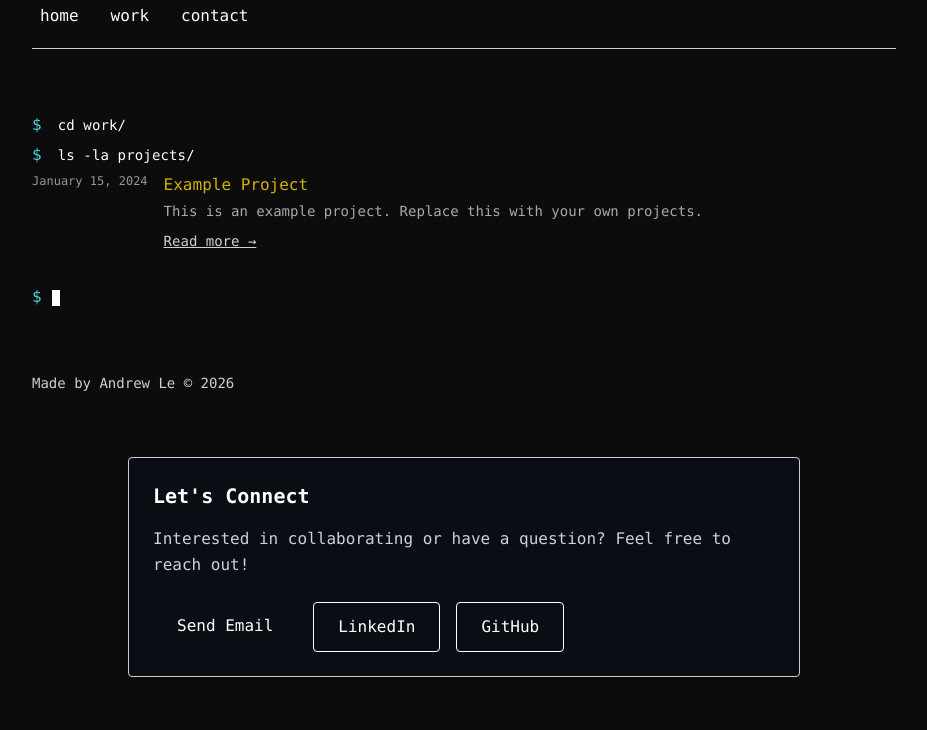
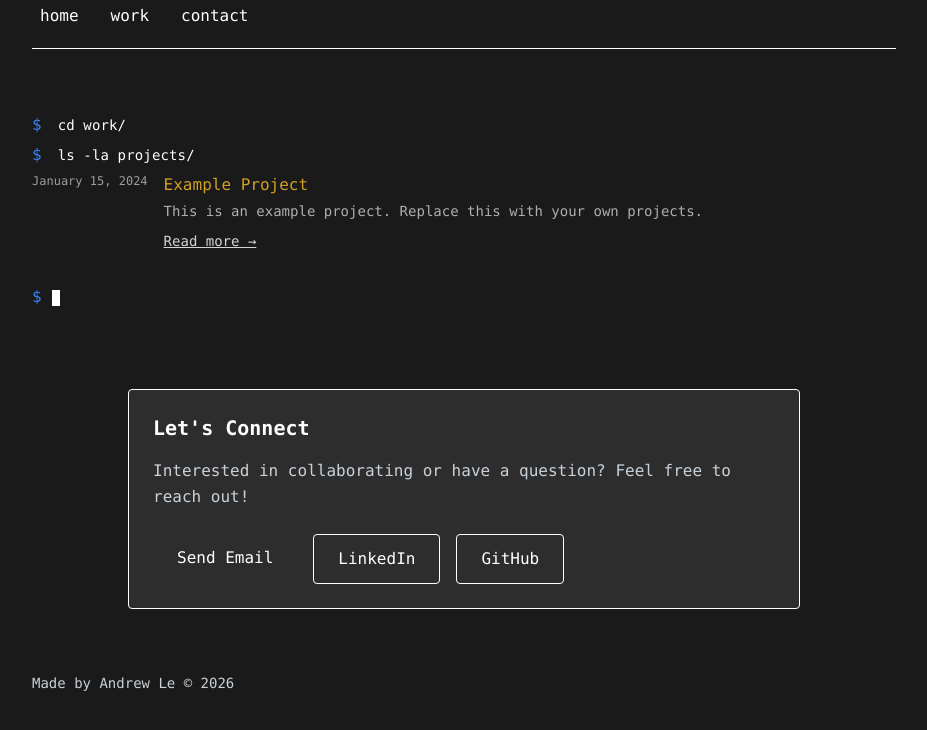
Before and after one commit to letriandrew/letriandrew.dev, a Next.js app: page /work in a window 1280 px wide. Shown: the top 730 px of the page, without its empty margins (176-1103 px from the left). Built offline with nearby package versions, Linux system fonts and the light colour scheme.

Commit message:
add photo, recenter

```diff
--- a/app/blog/[slug]/page.tsx
+++ b/app/blog/[slug]/page.tsx
@@ -83,7 +83,7 @@ export default function Blog({ params }) {
         }}
       />
       <div className="terminal-line mb-6">
-        <span className="terminal-prompt text-terminal-cyan">$</span>
+        <span className="terminal-prompt text-terminal-blue">$</span>
         <span className="terminal-text text-terminal-text ml-2">cat posts/{post.slug}.mdx</span>
       </div>
       <div className="terminal-output">
@@ -100,7 +100,7 @@ export default function Blog({ params }) {
         </article>
       </div>
       <div className="terminal-line mt-8">
-        <span className="terminal-prompt text-terminal-cyan">$</span>
+        <span className="terminal-prompt text-terminal-blue">$</span>
         <span className="terminal-cursor ml-2"></span>
       </div>
     </section>
--- a/app/blog/page.tsx
+++ b/app/blog/page.tsx
@@ -9,18 +9,18 @@ export default function Page() {
   return (
     <section className="terminal-section">
       <div className="terminal-line mb-6">
-        <span className="terminal-prompt text-terminal-cyan">$</span>
+        <span className="terminal-prompt text-terminal-blue">$</span>
         <span className="terminal-text text-terminal-text ml-2">cd blog/</span>
       </div>
       <div className="terminal-line mb-2">
-        <span className="terminal-prompt text-terminal-cyan">$</span>
+        <span className="terminal-prompt text-terminal-blue">$</span>
         <span className="terminal-text text-terminal-text ml-2">ls -la posts/</span>
       </div>
       <div className="terminal-output">
         <BlogPosts />
       </div>
       <div className="terminal-line mt-8">
-        <span className="terminal-prompt text-terminal-cyan">$</span>
+        <span className="terminal-prompt text-terminal-blue">$</span>
         <span className="terminal-cursor ml-2"></span>
       </div>
     </section>
--- a/app/components/figlet-banner.tsx
+++ b/app/components/figlet-banner.tsx
@@ -1,7 +1,9 @@
 export function FigletBanner() {
   return (
     <div className="terminal-figlet mb-8">
-      <pre className="terminal-figlet-text text-terminal-text font-mono text-xs leading-tight whitespace-pre">
+      <div className="flex flex-row items-center gap-6 md:gap-8">
+        <div className="flex-1 min-w-0">
+          <pre className="terminal-figlet-text text-terminal-blue font-mono text-xs leading-tight whitespace-pre overflow-x-auto">
 {` .d888888                 dP                              dP
 d8'    88                 88                              88
 88aaaaa88a 88d888b. .d888b88 88d888b. .d8888b. dP  dP  dP 88        .d8888b.
@@ -9,10 +11,18 @@ d8'    88                 88                              88
 88     88  88    88 88.  .88 88       88.  ... 88.88b.88' 88        88.  ...
 88     88  dP    dP \`88888P8 dP       \`88888P' 8888P Y8P  88888888P \`88888P'
 ooooooooooooooooooooooooooooooooooooooooooooooooooooooooooooooooooooooooooooo`}
-      </pre>
-      <p className="text-terminal-text text-sm mt-2 ml-1">
-        Welcome to my personal portfolio website! (Version 1.0.0)
-      </p>
+          </pre>
+          <p className="text-terminal-text text-sm mt-2 ml-1">
+            Welcome to my personal portfolio website! (Version 1.0.0)
+          </p>
+        </div>
+        <div className="w-28 h-28 sm:w-32 sm:h-32 md:w-36 md:h-36 lg:w-40 lg:h-40 rounded-2xl bg-[#2d2d2d] border border-terminal-border flex items-center justify-center overflow-hidden flex-shrink-0">
+          {/* Replace this div with your image when ready:
+              <img src="/your-photo.jpg" alt="Andrew Le" className="w-full h-full object-cover rounded-2xl" />
+          */}
+          <span className="text-terminal-text text-xs opacity-50">Photo</span>
+        </div>
+      </div>
     </div>
   )
 }
--- a/app/components/nav.tsx
+++ b/app/components/nav.tsx
@@ -44,7 +44,7 @@ export function Navbar() {
                   key={path}
                   href="#work"
                   onClick={handleWorkClick}
-                  className="terminal-nav-item text-terminal-text hover:text-terminal-cyan transition-colors"
+                  className="terminal-nav-item text-terminal-text hover:text-terminal-blue transition-colors"
                 >
                   {name}
                 </a>
--- a/app/components/posts.tsx
+++ b/app/components/posts.tsx
@@ -26,7 +26,7 @@ export function BlogPosts() {
                 <span className="text-terminal-text text-xs opacity-70 tabular-nums min-w-[100px]">
                   {formatDate(post.metadata.publishedAt, false)}
                 </span>
-                <span className="text-terminal-amber tracking-tight hover:text-terminal-cyan transition-colors">
+                <span className="text-terminal-amber tracking-tight hover:text-terminal-blue transition-colors">
                   {post.metadata.title}
                 </span>
               </div>
--- a/app/components/projects.tsx
+++ b/app/components/projects.tsx
@@ -46,7 +46,7 @@ export function Projects({ projects }: ProjectsProps) {
                   )}
                   <Link
                     href={`/work/${project.slug}`}
-                    className="inline-block text-sm text-terminal-text hover:text-terminal-cyan transition-colors underline"
+                    className="inline-block text-sm text-terminal-text hover:text-terminal-blue transition-colors underline"
                   >
                     Read more →
                   </Link>
--- a/app/contact-section.tsx
+++ b/app/contact-section.tsx
@@ -1,8 +1,8 @@
 export function ContactSection() {
   return (
     <div className="w-full flex justify-center mt-12 mb-16">
-      <div className="border border-terminal-border rounded p-6 bg-[#0a0e14] max-w-2xl w-full mx-4">
-        <h2 className="text-terminal-text text-xl font-semibold mb-4">
+      <div className="border border-terminal-border rounded p-6 bg-[#2d2d2d] max-w-2xl w-full mx-4">
+        <h2 className="text-terminal-amber text-xl font-semibold mb-4">
           Let's Connect
         </h2>
         <p className="text-terminal-text mb-6 leading-relaxed">
@@ -11,7 +11,7 @@ export function ContactSection() {
         <div className="flex flex-col sm:flex-row gap-4">
           <a
             href="mailto:letriandrew@gmail.com"
-            className="inline-block px-6 py-3 bg-terminal-text text-[#0a0e14] font-medium rounded hover:bg-[#e0e0e0] transition-colors text-center"
+            className="inline-block px-6 py-3 bg-terminal-blue text-white font-medium rounded hover:bg-[#2563eb] transition-colors text-center"
           >
             Send Email
           </a>
@@ -19,7 +19,7 @@ export function ContactSection() {
             href="https://www.linkedin.com/in/letriandrew/"
             target="_blank"
             rel="noopener noreferrer"
-            className="inline-block px-6 py-3 border border-terminal-text text-terminal-text font-medium rounded hover:bg-terminal-text hover:text-[#0a0e14] transition-colors text-center"
+            className="inline-block px-6 py-3 border border-terminal-blue text-terminal-blue font-medium rounded hover:bg-terminal-blue hover:text-white transition-colors text-center"
           >
             LinkedIn
           </a>
@@ -27,7 +27,7 @@ export function ContactSection() {
             href="https://github.com/letriandrew"
             target="_blank"
             rel="noopener noreferrer"
-            className="inline-block px-6 py-3 border border-terminal-text text-terminal-text font-medium rounded hover:bg-terminal-text hover:text-[#0a0e14] transition-colors text-center"
+            className="inline-block px-6 py-3 border border-terminal-blue text-terminal-blue font-medium rounded hover:bg-terminal-blue hover:text-white transition-colors text-center"
           >
             GitHub
           </a>
--- a/app/global.css
+++ b/app/global.css
@@ -35,18 +35,18 @@ html {
 
 /* Terminal Theme - Apply to entire page */
 .terminal-theme {
-  background-color: #0c0c0c;
-  color: #cccccc;
+  background-color: var(--terminal-bg);
+  color: var(--terminal-text);
 }
 
 .terminal-body-bg {
-  background-color: #0c0c0c;
-  color: #cccccc;
+  background-color: var(--terminal-bg);
+  color: var(--terminal-text);
 }
 
 .terminal-main-container {
   min-height: 100vh;
-  background-color: #0c0c0c;
+  background-color: var(--terminal-bg);
   font-family: 'Cascadia Code', 'Consolas', 'Courier New', monospace;
 }
 
@@ -117,7 +117,7 @@ html {
 }
 
 .terminal-theme a:hover {
-  color: var(--terminal-cyan);
+  color: var(--terminal-blue);
 }
 
 /* Terminal text utility classes */
@@ -172,20 +172,22 @@ html {
 
 .prose a {
   @apply underline transition-all underline-offset-2 decoration-[0.1em];
-  color: var(--terminal-text);
+  color: var(--terminal-blue);
 }
 
 .prose a:hover {
-  color: var(--terminal-cyan);
+  color: var(--terminal-blue);
+  opacity: 0.8;
 }
 
 .prose-invert a {
   @apply underline transition-all underline-offset-2 decoration-[0.1em];
-  color: var(--terminal-text);
+  color: var(--terminal-blue);
 }
 
 .prose-invert a:hover {
-  color: var(--terminal-cyan);
+  color: var(--terminal-blue);
+  opacity: 0.8;
 }
 
 .prose .anchor:after {
@@ -316,28 +318,28 @@ table {
   text-wrap: balance;
 }
 
-/* Terminal CSS Custom Properties - White Text for Readability */
+/* Terminal CSS Custom Properties - Modern Dark Gray Theme */
 :root {
-  --terminal-bg: #0a0e14;
-  --terminal-bg-header: #1a1e24;
+  --terminal-bg: #1a1a1a;
+  --terminal-bg-header: #2d2d2d;
   --terminal-text: #ffffff;
   --terminal-green: #ffffff;
-  --terminal-green-dark: #e0e0e0;
-  --terminal-blue: #ffffff;
-  --terminal-amber: #ffd700;
-  --terminal-red: #ff6b6b;
-  --terminal-cyan: #4dd0e1;
-  --terminal-border: #3d4758;
-  --terminal-shadow: rgba(0, 0, 0, 0.5);
+  --terminal-green-dark: #e5e5e5;
+  --terminal-blue: #3b82f6;
+  --terminal-amber: #fbbf24;
+  --terminal-red: #ef4444;
+  --terminal-cyan: #06b6d4;
+  --terminal-border: #404040;
+  --terminal-shadow: rgba(0, 0, 0, 0.4);
 }
 
 @media (prefers-color-scheme: dark) {
   :root {
-    --terminal-bg: #0a0e14;
-    --terminal-bg-header: #1a1e24;
+    --terminal-bg: #1a1a1a;
+    --terminal-bg-header: #2d2d2d;
     --terminal-text: #ffffff;
     --terminal-green: #ffffff;
-    --terminal-border: #3d4758;
+    --terminal-border: #404040;
   }
 }
 
@@ -385,9 +387,16 @@ table {
   line-height: 1.2;
   margin: 0;
   overflow-x: auto;
+  white-space: pre;
 }
 
 @media (max-width: 640px) {
+  .terminal-figlet-text {
+    font-size: 0.5rem;
+  }
+}
+
+@media (min-width: 641px) and (max-width: 768px) {
   .terminal-figlet-text {
     font-size: 0.625rem;
   }
@@ -440,7 +449,7 @@ table {
 
 /* Terminal Prompt Styling */
 .terminal-prompt {
-  color: var(--terminal-cyan);
+  color: var(--terminal-blue);
   margin-right: 8px;
   font-weight: 500;
   user-select: none;
@@ -617,6 +626,6 @@ table {
 }
 
 .terminal-command-wrapper:hover .terminal-prompt {
-  color: var(--terminal-cyan);
-  text-shadow: 0 0 8px var(--terminal-cyan);
+  color: var(--terminal-blue);
+  text-shadow: 0 0 8px var(--terminal-blue);
 }
--- a/app/layout.tsx
+++ b/app/layout.tsx
@@ -60,9 +60,9 @@ export default function RootLayout({
             <div className="terminal-content-area py-8">
               {children}
             </div>
+            <ContactSection />
             <Footer />
           </div>
-          <ContactSection />
           <Analytics />
           <SpeedInsights />
         </main>
--- a/app/page.tsx
+++ b/app/page.tsx
@@ -10,11 +10,11 @@ export default function Page() {
     <section className="terminal-section">
       <FigletBanner />
       <div className="terminal-line mb-6">
-        <span className="terminal-prompt text-terminal-cyan">$</span>
+        <span className="terminal-prompt text-terminal-blue">$</span>
         <span className="terminal-text text-terminal-text ml-2">cat about.txt</span>
       </div>
       <div className="terminal-output mb-8">
-        <h1 className="mb-4 text-2xl font-semibold tracking-tighter text-terminal-text">
+        <h1 className="mb-4 text-2xl font-semibold tracking-tighter text-terminal-amber">
           Andrew Le is a software engineer and security engineer.
         </h1>
         <p className="mb-4 text-terminal-text leading-relaxed">
@@ -27,7 +27,7 @@ export default function Page() {
       </div>
 
       <div className="terminal-line mb-2">
-        <span className="terminal-prompt text-terminal-cyan">$</span>
+        <span className="terminal-prompt text-terminal-blue">$</span>
         <span className="terminal-text text-terminal-text ml-2">cat experience.txt</span>
       </div>
       <div className="terminal-output mb-8">
@@ -35,7 +35,7 @@ export default function Page() {
           {experience.map((exp, index) => (
             <div
               key={index}
-              className="w-12 h-12 rounded-lg bg-[#161b22] border border-[#30363d] flex items-center justify-center hover:border-terminal-cyan transition-colors"
+              className="w-12 h-12 rounded-lg bg-[#2d2d2d] border border-[#404040] flex items-center justify-center hover:border-terminal-blue transition-colors"
             >
               {exp.logo ? (
                 <img src={exp.logo} alt={exp.company} className="w-full h-full object-contain rounded-lg" />
@@ -71,7 +71,7 @@ export default function Page() {
       </div>
 
       <div id="work" className="terminal-line mb-2">
-        <span className="terminal-prompt text-terminal-cyan">$</span>
+        <span className="terminal-prompt text-terminal-blue">$</span>
         <span className="terminal-text text-terminal-text ml-2">ls -la projects/</span>
       </div>
       <div className="terminal-output">
@@ -79,7 +79,7 @@ export default function Page() {
       </div>
 
       <div className="terminal-line mt-8">
-        <span className="terminal-prompt text-terminal-cyan">$</span>
+        <span className="terminal-prompt text-terminal-blue">$</span>
         <span className="terminal-cursor ml-2"></span>
       </div>
     </section>
--- a/app/work/[slug]/page.tsx
+++ b/app/work/[slug]/page.tsx
@@ -80,7 +80,7 @@ export default function Project({ params }) {
         }}
       />
       <div className="terminal-line mb-6">
-        <span className="terminal-prompt text-terminal-cyan">$</span>
+        <span className="terminal-prompt text-terminal-blue">$</span>
         <span className="terminal-text text-terminal-text ml-2">cat projects/{project.slug}.mdx</span>
       </div>
       <div className="terminal-output">
@@ -97,7 +97,7 @@ export default function Project({ params }) {
                 href={project.metadata.githubUrl}
                 target="_blank"
                 rel="noopener noreferrer"
-                className="text-terminal-text hover:text-terminal-cyan transition-colors"
+                className="text-terminal-text hover:text-terminal-blue transition-colors"
               >
                 GitHub →
               </a>
@@ -107,7 +107,7 @@ export default function Project({ params }) {
                 href={project.metadata.liveUrl}
                 target="_blank"
                 rel="noopener noreferrer"
-                className="text-terminal-text hover:text-terminal-cyan transition-colors"
+                className="text-terminal-text hover:text-terminal-blue transition-colors"
               >
                 Live Demo →
               </a>
@@ -119,7 +119,7 @@ export default function Project({ params }) {
         </article>
       </div>
       <div className="terminal-line mt-8">
-        <span className="terminal-prompt text-terminal-cyan">$</span>
+        <span className="terminal-prompt text-terminal-blue">$</span>
         <span className="terminal-cursor ml-2"></span>
       </div>
     </section>
--- a/app/work/page.tsx
+++ b/app/work/page.tsx
@@ -12,18 +12,18 @@ export default function Page() {
   return (
     <section className="terminal-section">
       <div className="terminal-line mb-6">
-        <span className="terminal-prompt text-terminal-cyan">$</span>
+        <span className="terminal-prompt text-terminal-blue">$</span>
         <span className="terminal-text text-terminal-text ml-2">cd work/</span>
       </div>
       <div className="terminal-line mb-2">
-        <span className="terminal-prompt text-terminal-cyan">$</span>
+        <span className="terminal-prompt text-terminal-blue">$</span>
         <span className="terminal-text text-terminal-text ml-2">ls -la projects/</span>
       </div>
       <div className="terminal-output">
         <Projects projects={projects} />
       </div>
       <div className="terminal-line mt-8">
-        <span className="terminal-prompt text-terminal-cyan">$</span>
+        <span className="terminal-prompt text-terminal-blue">$</span>
         <span className="terminal-cursor ml-2"></span>
       </div>
     </section>
```
